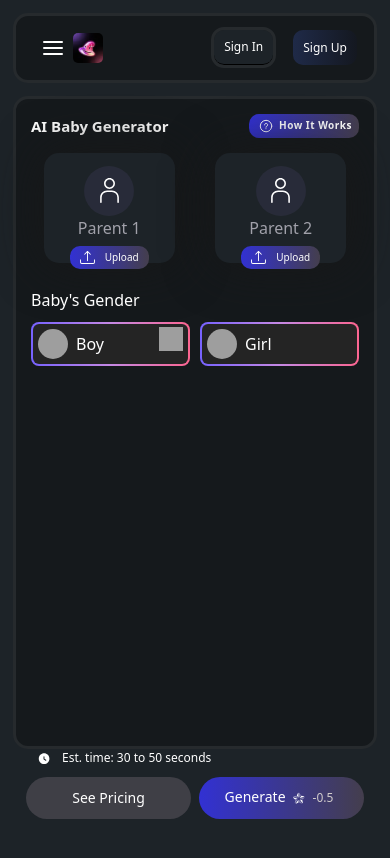
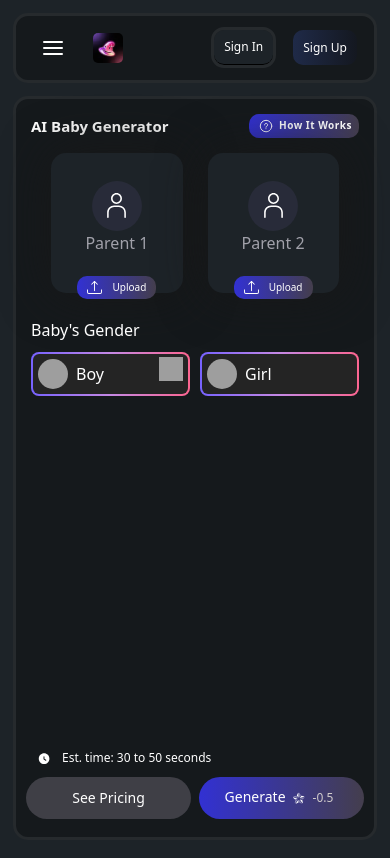
Before and after one commit to abhivagadiya21/magicshot-ai, a React (Vite) app: page / in a window 390 px wide. Shown: the top 858 px of the page. Built offline with nearby package versions, Linux system fonts and the light colour scheme; grey boxes are pictures that could not be loaded.

Commit message:
Update babyPage.css for improved layout and responsiveness

```diff
--- a/src/components/heding/heding.css
+++ b/src/components/heding/heding.css
@@ -102,6 +102,7 @@
 .navbar-left {
   display: flex;
   align-items: center;
+  gap: 20px;
 }
 
 .upgrade-btn {
--- a/src/pages/BabyGenrator_page/babyPage.css
+++ b/src/pages/BabyGenrator_page/babyPage.css
@@ -1,7 +1,7 @@
 .main-baby-genrartor-1 {
   width: 100%;
   background-color: #1d2328;
-  height: 89.2vh;
+  height: 100vh;
 /*   height: 100vh; */
   display: flex;
   padding-left: 13px;
@@ -25,6 +25,8 @@
   -webkit-text-fill-color: transparent;
   background-clip: text;
   color: transparent;
+  display: flex;
+  justify-content: center;
 }
 
 .left-main-babyG {
@@ -39,7 +41,7 @@
   border: 3px solid #262a2d;
    position: relative;
   flex: 1;
-  min-height: 300px;
+  /* min-height: 300px; */
 }
 
 .inner-left-1-babyG-1 {
@@ -203,9 +205,10 @@
 
 .baby-upload-image-buttons {
   display: flex;
-  justify-content: space-around;
+  justify-content: center;
   width: 100%;
-  gap: 15px;
+  gap: 25px;
+  height: 140px;
 }
 
 .uplod-image-button-Parent-2 {
@@ -813,9 +816,9 @@
     justify-content: center;
     align-items: center;
   }
-  .main-baby-genrartor-midia{
+  /* .main-baby-genrartor-midia{
     height: calc(100% -120px);
-  }
+  } */
 
 }
 
```
